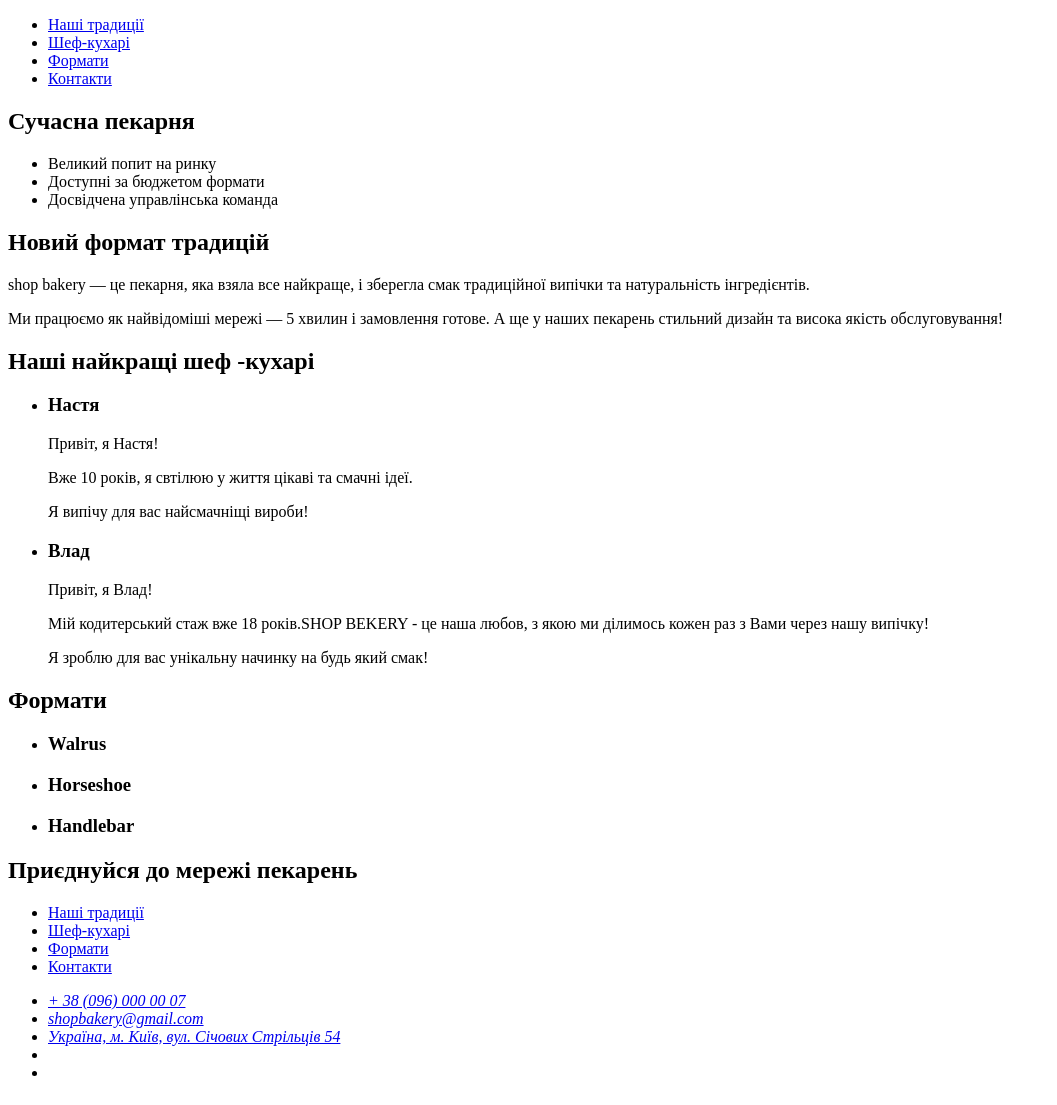
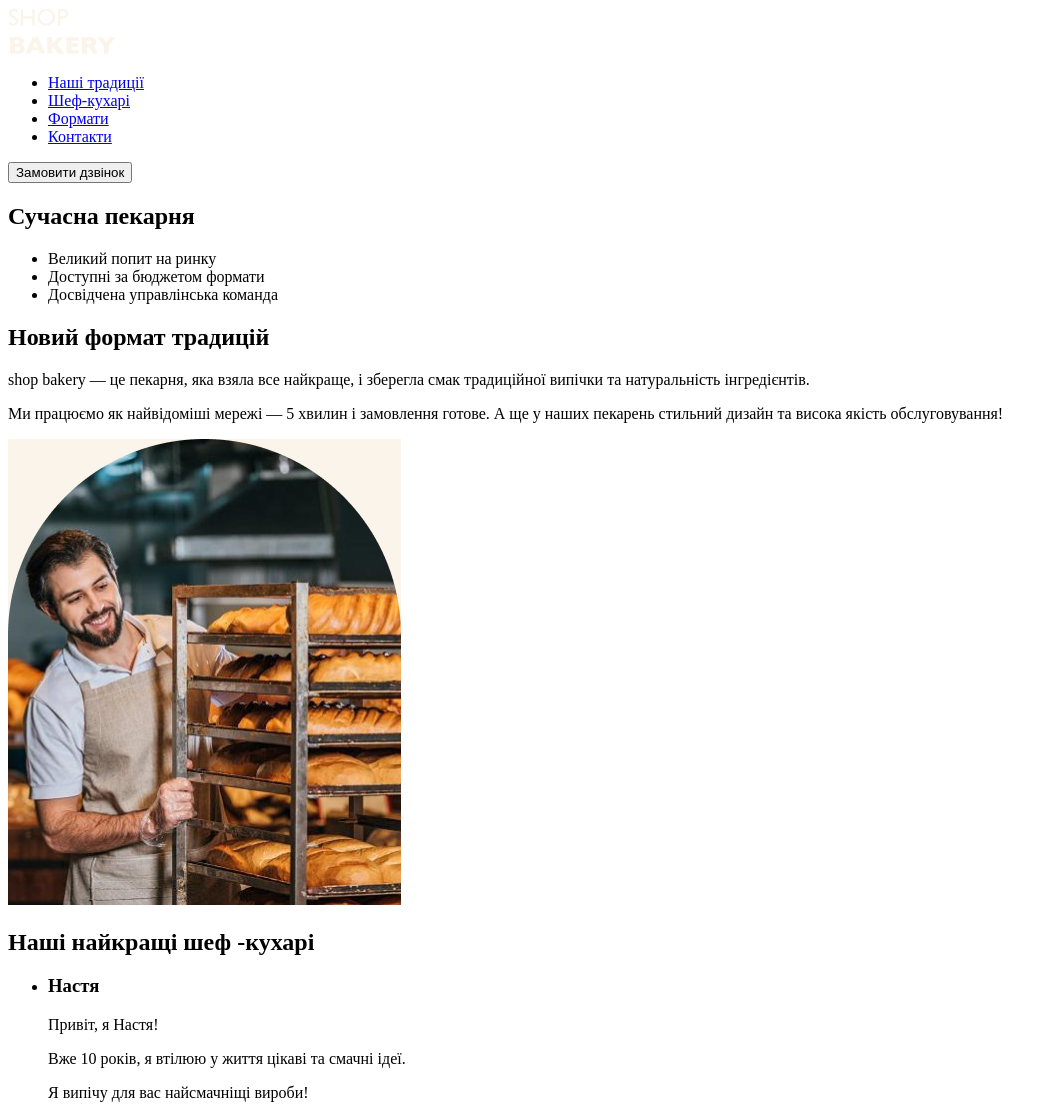
Before and after one commit to Veselchak2012/genius-test, a plain HTML site: page index.html in a window 1280 px wide. Shown: the top 1105 px of the page, without its empty margins (0-1057 px from the left). Drawn offline with Linux system fonts and the light colour scheme.

Commit message:
Add new index.html

```diff
--- a/index.html
+++ b/index.html
@@ -9,7 +9,7 @@
     <header>
       <nav>
         <a href="#">
-          <!-- logo -->
+          <img src="./images/logo.svg" alt="Логотип сучасної пекарні">
         </a>
         <ul>
           <li><a href="#">Наші традиції</a></li>
@@ -18,7 +18,7 @@
           <li><a href="#">Контакти</a></li>
         </ul>
       </nav>
-      <!-- Замовити дзвінок -->
+      <button type="button">Замовити дзвінок</button>
     </header>
     <main>
       <section>
@@ -32,14 +32,14 @@
         </ul>
         <h2>Новий формат традицій</h2>
         <p>
-          <span>shop bakery</span> — це пекарня, яка взяла все найкраще, і
-          зберегла смак традиційної випічки та натуральність інгредієнтів.
+          <span>shop bakery</span> — це пекарня, яка взяла все найкраще, і зберегла смак традиційної випічки та натуральність інгредієнтів.
         </p>
         <p>
           Ми працюємо як найвідоміші мережі —
           <span>5 хвилин і замовлення готове</span>. А ще у наших пекарень
           стильний дизайн та висока якість обслуговування!
         </p>
+        <img src="./images/baker_man.jpg" alt="Чоловік пекар дивиться на батони із посмішкою">
       </section>
       <section>
         <h2>Наші найкращі шеф -кухарі</h2>
@@ -48,7 +48,7 @@
             <article>
               <h3>Настя</h3>
               <p>Привіт, я Настя!</p>
-              <p>Вже 10 років, я свтілюю у життя цікаві та смачні ідеї.</p>
+              <p>Вже 10 років, я втілюю у життя цікаві та смачні ідеї.</p>
               <p>Я випічу для вас найсмачніщі вироби!</p>
             </article>
           </li>
@@ -92,7 +92,7 @@
     <footer>
       <nav>
         <a href="#">
-          <!-- logo -->
+          <img src="./images/logo.svg" alt="Логотип сучасної пекарні">
         </a>
         <ul>
           <li><a href="#">Наші традиції</a></li>
@@ -111,7 +111,7 @@
             <a href="https://maps.app.goo.gl/mjWwkDeYJMgSfQJa6" target="_blank"
               >Україна, м. Київ, вул. Січових Стрільців 54</a
             >
-          </li>
+            </li>
           <li>
             <a href="#">
               <!-- facebook -->
@@ -123,6 +123,8 @@
             </a>
           </li>
         </ul>
+        <a href="#" target="_blank">Політика конфіденційності</a>
+        <p>© 2022 Дані захищені</p>
       </address>
     </footer>
   </body>
```
Also changed, not shown: images/baker_man.jpg (added), images/logo.svg (added).
